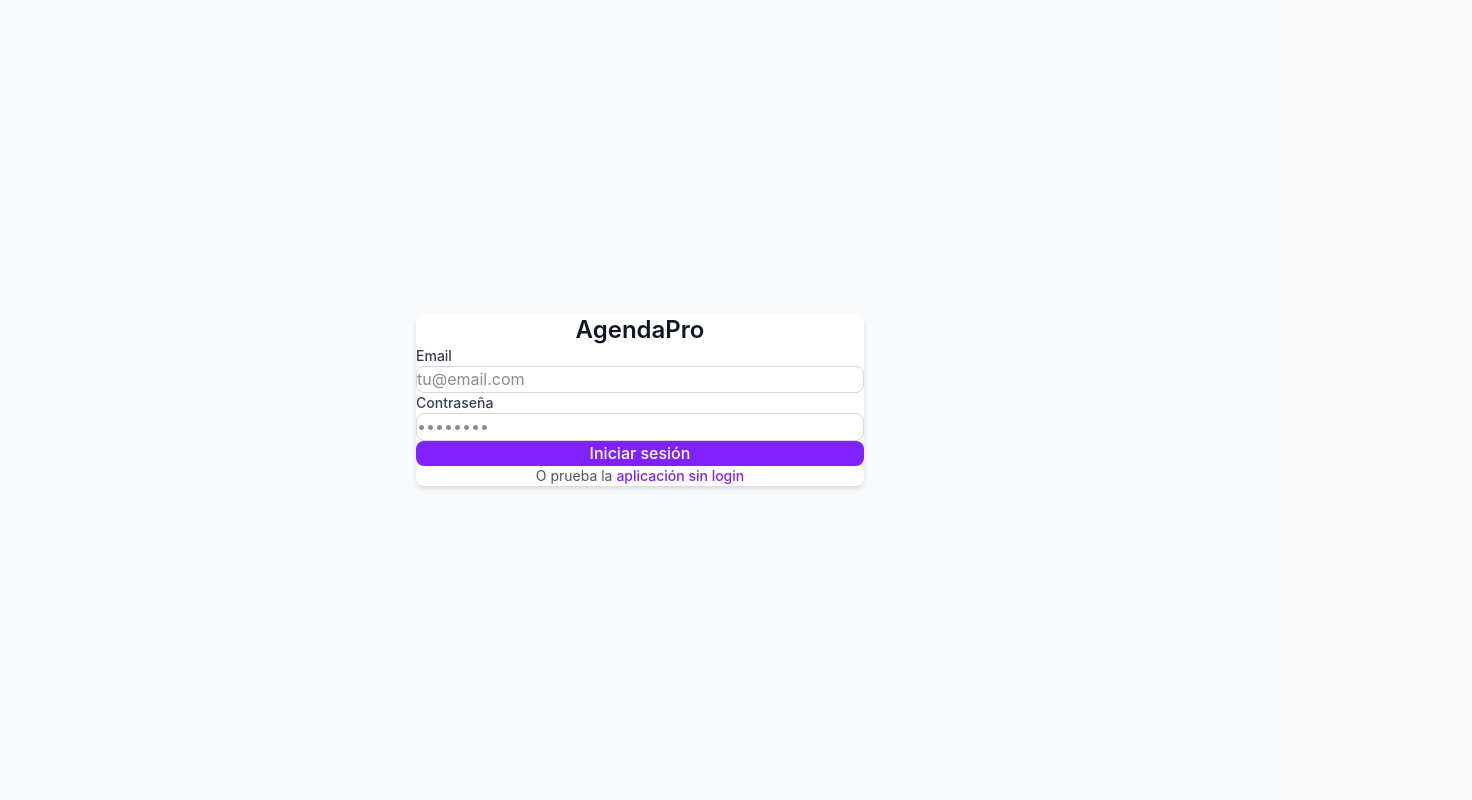
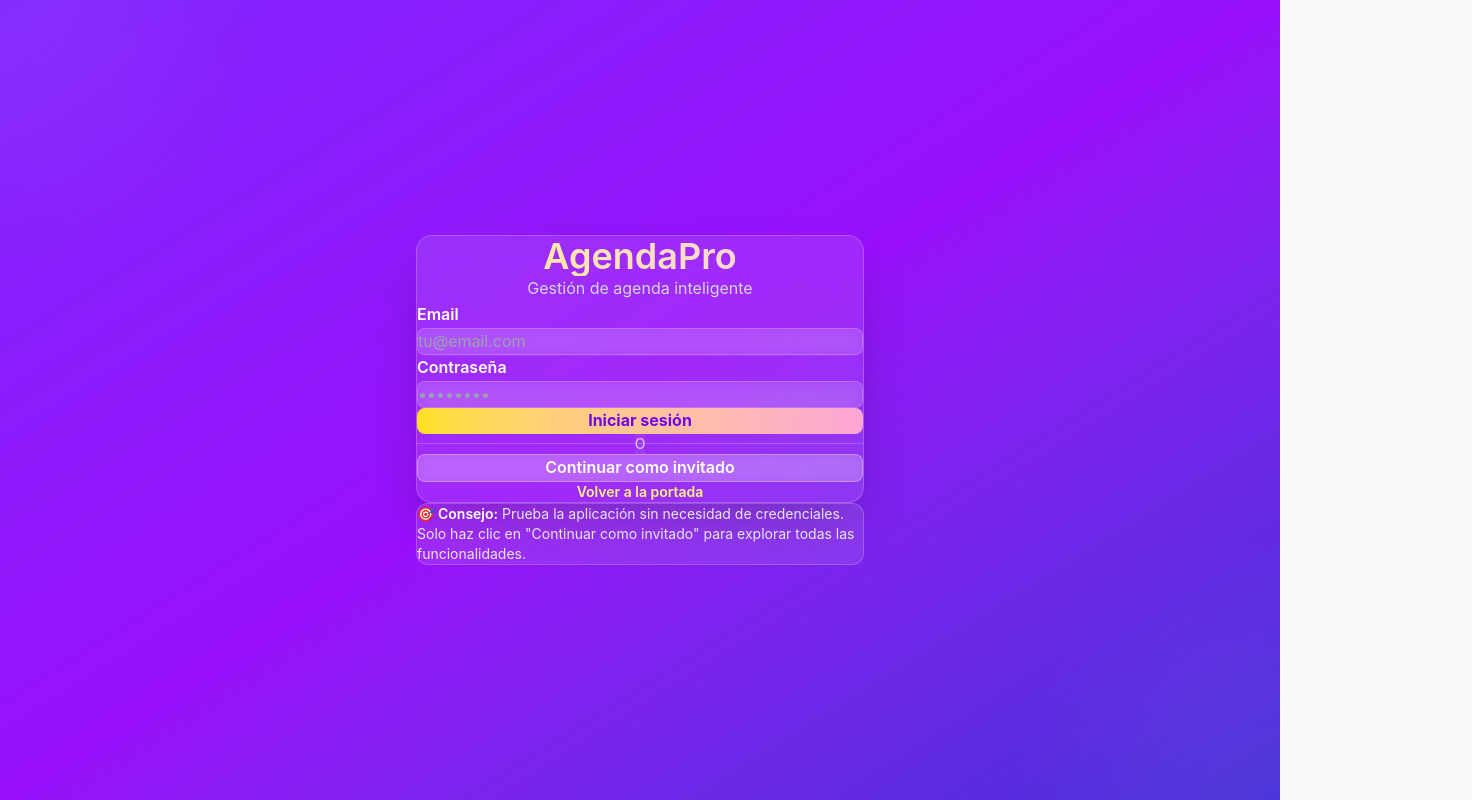
Before and after one commit to valerie01-2008/proyecto-1128127186, a Next.js app: page /login in a window 1280 px wide. Shown: the top 800 px of the page, 1472 px wide, since content can reach past the window. Built offline with nearby package versions, Linux system fonts and the light colour scheme.

Commit message:
Mejorar portada: nuevo diseño con gradientes, landing page atractiva y login mejorado

```diff
--- a/src/app/login/page.tsx
+++ b/src/app/login/page.tsx
@@ -36,43 +36,51 @@ export default function LoginPage() {
   };
 
   return (
-    <div className="min-h-screen flex items-center justify-center bg-gray-50">
-      <div className="bg-white p-8 rounded-lg shadow-md w-full max-w-md">
-        <h1 className="text-2xl font-bold text-center text-gray-900 mb-8">
+    <div className="min-h-screen bg-gradient-to-br from-violet-600 via-purple-600 to-indigo-700 flex items-center justify-center px-4">
+      {/* Background Elements */}
+      <div className="absolute top-0 left-0 w-96 h-96 bg-white/5 rounded-full blur-3xl -translate-x-1/2 -translate-y-1/2"></div>
+      <div className="absolute bottom-0 right-0 w-96 h-96 bg-white/5 rounded-full blur-3xl translate-x-1/2 translate-y-1/2"></div>
+
+      <div className="relative w-full max-w-md">
+        <div className="bg-white/10 backdrop-blur-xl rounded-2xl shadow-2xl p-8 border border-white/20">
+          <div className="text-center mb-8">
+            <h1 className="text-4xl font-bold bg-gradient-to-r from-yellow-200 to-pink-200 bg-clip-text text-transparent mb-2">
               AgendaPro
             </h1>
+            <p className="text-gray-300">Gestión de agenda inteligente</p>
+          </div>
 
           <form onSubmit={handleSubmit} className="space-y-4">
             <div>
-            <label className="block text-sm font-medium text-gray-700 mb-1">
+              <label className="block text-white font-semibold mb-2">
                 Email
               </label>
               <input
                 type="email"
                 value={email}
                 onChange={(e) => setEmail(e.target.value)}
-              className="w-full px-4 py-2 border border-gray-300 rounded-lg focus:outline-none focus:ring-2 focus:ring-violet-500"
+                className="w-full px-4 py-3 bg-white/10 border border-white/20 rounded-lg focus:outline-none focus:ring-2 focus:ring-yellow-300 text-white placeholder-gray-400 backdrop-blur"
                 placeholder="tu@email.com"
                 required
               />
             </div>
 
             <div>
-            <label className="block text-sm font-medium text-gray-700 mb-1">
+              <label className="block text-white font-semibold mb-2">
                 Contraseña
               </label>
               <input
                 type="password"
                 value={password}
                 onChange={(e) => setPassword(e.target.value)}
-              className="w-full px-4 py-2 border border-gray-300 rounded-lg focus:outline-none focus:ring-2 focus:ring-violet-500"
+                className="w-full px-4 py-3 bg-white/10 border border-white/20 rounded-lg focus:outline-none focus:ring-2 focus:ring-yellow-300 text-white placeholder-gray-400 backdrop-blur"
                 placeholder="••••••••"
                 required
               />
             </div>
 
             {error && (
-            <div className="bg-red-50 text-red-700 p-3 rounded-lg text-sm">
+              <div className="bg-red-500/20 border border-red-500/50 text-red-200 p-3 rounded-lg text-sm backdrop-blur">
                 {error}
               </div>
             )}
@@ -80,20 +88,45 @@ export default function LoginPage() {
             <button
               type="submit"
               disabled={loading}
-            className="w-full bg-violet-600 text-white py-2 rounded-lg font-medium hover:bg-violet-700 disabled:bg-gray-400"
+              className="w-full bg-gradient-to-r from-yellow-300 to-pink-300 text-violet-700 py-3 rounded-lg font-bold hover:shadow-lg hover:shadow-yellow-300/50 disabled:opacity-50 transition-all duration-300"
             >
               {loading ? 'Iniciando sesión...' : 'Iniciar sesión'}
             </button>
           </form>
 
-        <p className="text-center text-gray-600 text-sm mt-6">
-          O prueba la <button
+          <div className="relative my-6">
+            <div className="absolute inset-0 flex items-center">
+              <div className="w-full border-t border-white/20"></div>
+            </div>
+            <div className="relative flex justify-center text-sm">
+              <span className="px-2 bg-white/5 text-gray-300">O</span>
+            </div>
+          </div>
+
+          <button
             onClick={() => router.push('/dashboard')}
-            className="text-violet-600 font-medium hover:underline"
+            className="w-full bg-white/20 text-white py-3 rounded-lg font-semibold border border-white/30 hover:bg-white/30 transition backdrop-blur"
           >
-            aplicación sin login
+            Continuar como invitado
+          </button>
+
+          <p className="text-center text-gray-300 text-sm mt-6">
+            <button
+              onClick={() => router.push('/')}
+              className="text-yellow-200 font-semibold hover:text-yellow-100"
+            >
+              Volver a la portada
             </button>
           </p>
+        </div>
+
+        {/* Info Card */}
+        <div className="mt-8 bg-white/10 backdrop-blur rounded-xl p-6 border border-white/20">
+          <p className="text-gray-200 text-sm">
+            <span className="font-semibold text-white">🎯 Consejo:</span> Prueba la aplicación sin necesidad de credenciales.
+            Solo haz clic en "Continuar como invitado" para explorar todas las funcionalidades.
+          </p>
+        </div>
       </div>
     </div>
   );
--- a/src/app/page.tsx
+++ b/src/app/page.tsx
@@ -1,22 +1,97 @@
 'use client';
 
-import { useEffect } from 'react';
 import { useRouter } from 'next/navigation';
+import { Button } from '@/components/Button';
 
 export default function Home() {
   const router = useRouter();
 
-  useEffect(() => {
-    // Redirigir al dashboard por defecto
-    router.push('/dashboard');
-  }, [router]);
+  return (
+    <div className="min-h-screen bg-gradient-to-br from-violet-600 via-purple-600 to-indigo-700">
+      {/* Navigation */}
+      <nav className="fixed top-0 w-full z-50 bg-white/10 backdrop-blur-md border-b border-white/20">
+        <div className="max-w-7xl mx-auto px-4 sm:px-6 lg:px-8 py-4 flex justify-between items-center">
+          <h1 className="text-2xl font-bold text-white">AgendaPro</h1>
+          <button
+            onClick={() => router.push('/dashboard')}
+            className="px-6 py-2 bg-white text-violet-600 rounded-lg font-semibold hover:bg-gray-100 transition"
+          >
+            Ingresar
+          </button>
+        </div>
+      </nav>
 
-  return (
-    <div className="min-h-screen flex items-center justify-center">
-      <div className="text-center">
-        <div className="animate-spin rounded-full h-12 w-12 border-b-2 border-violet-500 mx-auto mb-4"></div>
-        <p className="text-gray-600">Cargando AgendaPro...</p>
+      {/* Hero Section */}
+      <div className="pt-32 pb-20 px-4">
+        <div className="max-w-4xl mx-auto text-center">
+          <div className="mb-8 inline-block">
+            <span className="bg-white/20 text-white px-4 py-2 rounded-full text-sm font-semibold backdrop-blur">
+              🚀 Productividad de próxima generación
+            </span>
+          </div>
+
+          <h2 className="text-5xl md:text-6xl font-bold text-white mb-6">
+            Gestiona tu agenda<br />
+            <span className="bg-gradient-to-r from-yellow-200 to-pink-200 bg-clip-text text-transparent">
+              de forma inteligente
+            </span>
+          </h2>
+
+          <p className="text-xl text-gray-100 mb-8 max-w-2xl mx-auto leading-relaxed">
+            AgendaPro es tu asistente personal de productividad. Programa eventos, recibe recordatorios automáticos y
+            mantén todo organizado sin esfuerzo.
+          </p>
+
+          <div className="flex flex-col sm:flex-row gap-4 justify-center mb-16">
+            <button
+              onClick={() => router.push('/dashboard')}
+              className="px-8 py-3 bg-white text-violet-600 rounded-lg font-semibold hover:bg-gray-100 transition shadow-lg"
+            >
+              Comenzar ahora
+            </button>
+            <button
+              onClick={() => router.push('/login')}
+              className="px-8 py-3 bg-white/20 text-white rounded-lg font-semibold border border-white/30 hover:bg-white/30 transition backdrop-blur"
+            >
+              Más información
+            </button>
+          </div>
+
+          {/* Features Grid */}
+          <div className="grid md:grid-cols-3 gap-6 mt-20">
+            <div className="bg-white/10 backdrop-blur p-6 rounded-xl border border-white/20 hover:bg-white/20 transition">
+              <div className="text-4xl mb-4">📅</div>
+              <h3 className="text-white font-bold mb-2">Agenda Inteligente</h3>
+              <p className="text-gray-200 text-sm">
+                Organiza tus eventos con facilidad y visualiza tu calendario de múltiples formas.
+              </p>
+            </div>
+
+            <div className="bg-white/10 backdrop-blur p-6 rounded-xl border border-white/20 hover:bg-white/20 transition">
+              <div className="text-4xl mb-4">🔔</div>
+              <h3 className="text-white font-bold mb-2">Recordatorios Automáticos</h3>
+              <p className="text-gray-200 text-sm">
+                Recibe notificaciones en el momento exacto para nunca perder un evento importante.
+              </p>
+            </div>
+
+            <div className="bg-white/10 backdrop-blur p-6 rounded-xl border border-white/20 hover:bg-white/20 transition">
+              <div className="text-4xl mb-4">📊</div>
+              <h3 className="text-white font-bold mb-2">Reportes Detallados</h3>
+              <p className="text-gray-200 text-sm">
+                Analiza tu productividad con reportes completos de tus actividades.
+              </p>
+            </div>
+          </div>
+        </div>
       </div>
+
+      {/* Footer */}
+      <footer className="bg-black/30 backdrop-blur border-t border-white/10 py-8">
+        <div className="max-w-7xl mx-auto px-4 text-center text-gray-300">
+          <p>© 2026 AgendaPro. Gestión de agenda inteligente.</p>
+        </div>
+      </footer>
     </div>
   );
 }
```
Lines whose indentation alone changed are shown as unchanged.
